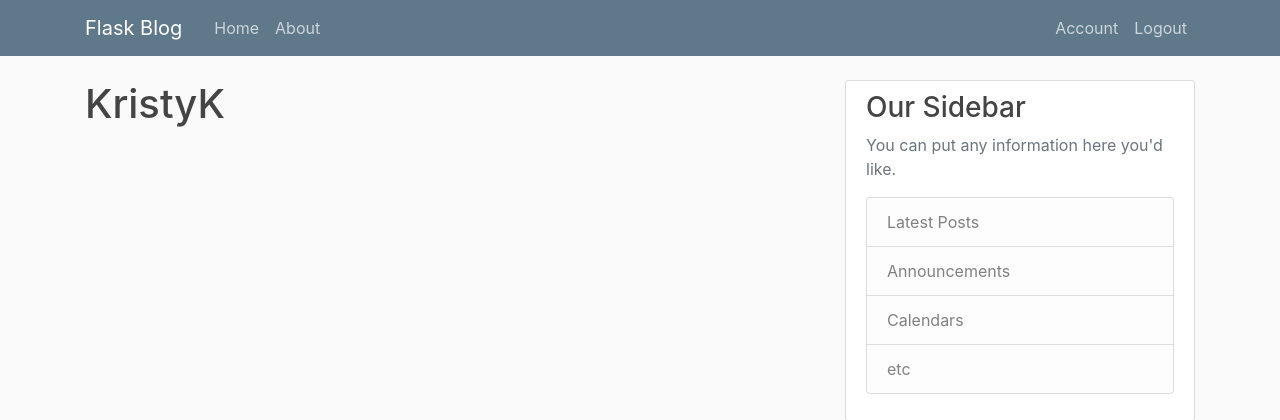
After one commit to KristinaFrants/flask-blog-post, a Flask app: page /account in a window 1280 px wide. The commit adds this page. Shown: the top 420 px of the page. Run offline with Flask 2, Linux system fonts and the light colour scheme; a user stored in the database is signed in; some libraries are stand-ins or nearby versions.

Commit message:
login layout

```diff
--- a/app/__init__.py
+++ b/app/__init__.py
@@ -1,6 +1,7 @@
 from flask import Flask
 from flask_sqlalchemy import SQLAlchemy
 from flask_bcrypt import Bcrypt
+from flask_login import LoginManager
 
 
 app = Flask(__name__)
@@ -8,5 +9,8 @@
 app.config['SQLALCHEMY_DATABASE_URI'] = 'sqlite:///site.db'
 db = SQLAlchemy(app)
 bcrypt = Bcrypt(app)
+login_manager = LoginManager(app)
+login_manager.login_view = 'login'
+login_manager.login_message_category = 'info'
 
 from app import routes
--- a/app/forms.py
+++ b/app/forms.py
@@ -1,6 +1,7 @@
 from flask_wtf import FlaskForm
 from wtforms import StringField, PasswordField, SubmitField, BooleanField
-from wtforms.validators import DataRequired, Length, Email, EqualTo
+from wtforms.validators import DataRequired, Length, Email, EqualTo, ValidationError
+from app.models import User
 
 class RegistrationForm(FlaskForm):
     username = StringField('Username', validators=[DataRequired(), Length(min=2, max=20)])
--- a/app/routes.py
+++ b/app/routes.py
@@ -1,7 +1,8 @@
-from flask import render_template, url_for, flash, redirect
+from flask import render_template, url_for, flash, redirect, request
 from app import app, db, bcrypt
 from app.forms import RegistrationForm, LoginForm
 from app.models import User, Post
+from flask_login import login_user, current_user, logout_user, login_required
 
 
 posts = [
@@ -29,6 +30,8 @@
 
 @app.route('/register', methods=['GET', 'POST'])
 def register():
+    if current_user.is_authenticated:
+        return redirect(url_for('home'))
     form = RegistrationForm()
     if form.validate_on_submit():
         hashed_password = bcrypt.generate_password_hash(form.password.data).decode('utf-8')
@@ -39,13 +42,28 @@
         return redirect(url_for('login'))
     return render_template('register.html', title='Register', form=form)
 
-@app.route('/login', methods=['GET', 'POST'])
+@app.route("/login", methods=['GET', 'POST'])
 def login():
+    if current_user.is_authenticated:
+        return redirect(url_for('home'))
     form = LoginForm()
     if form.validate_on_submit():
-        if form.email.data == 'admin@blog.com' and form.password.data == 'password':
-            flash('You have been loggen in!', 'success')
-            return redirect(url_for('home'))
+        user = User.query.filter_by(email=form.email.data).first()
+        if user and bcrypt.check_password_hash(user.password, form.password.data):
+            login_user(user, remember=form.remember.data)
+            next_page = request.args.get('next')
+            return redirect(next_page) if next_page else redirect(url_for('home'))
         else:
-            flash('Login Unsuccessful. Please check username amd password', 'danger')
-    return render_template('login.html', title='Logim', form=form)
+            flash('Login Unsuccessful. Please check email and password', 'danger')
+    return render_template('login.html', title='Login', form=form)
+
+@app.route("/logout")
+def logout():
+    logout_user()
+    return redirect(url_for('home'))
+
+
+@app.route("/account")
+@login_required
+def account():
+    return render_template('account.html', title='Account')
--- /dev/null
+++ b/app/templates/account.html
@@ -0,0 +1,4 @@
+{% extends "layout.html" %}
+{% block content %}
+    <h1>{{ current_user.username }}</h1>
+{% endblock content %}
--- a/app/templates/layout.html
+++ b/app/templates/layout.html
@@ -31,8 +31,13 @@
             </div>
             <!-- Navbar Right Side -->
             <div class="navbar-nav">
+              {% if current_user.is_authenticated %}
+                <a class="nav-item nav-link" href="{{ url_for('account') }}">Account</a>
+                <a class="nav-item nav-link" href="{{ url_for('logout') }}">Logout</a>
+              {% else %}
               <a class="nav-item nav-link" href="{{ url_for('login') }}">Login</a>
               <a class="nav-item nav-link" href="{{ url_for('register') }}">Register</a>
+            {% endif %}
             </div>
           </div>
         </div>
```
Also changed, not shown: app/models.py (+7 -2 lines).
